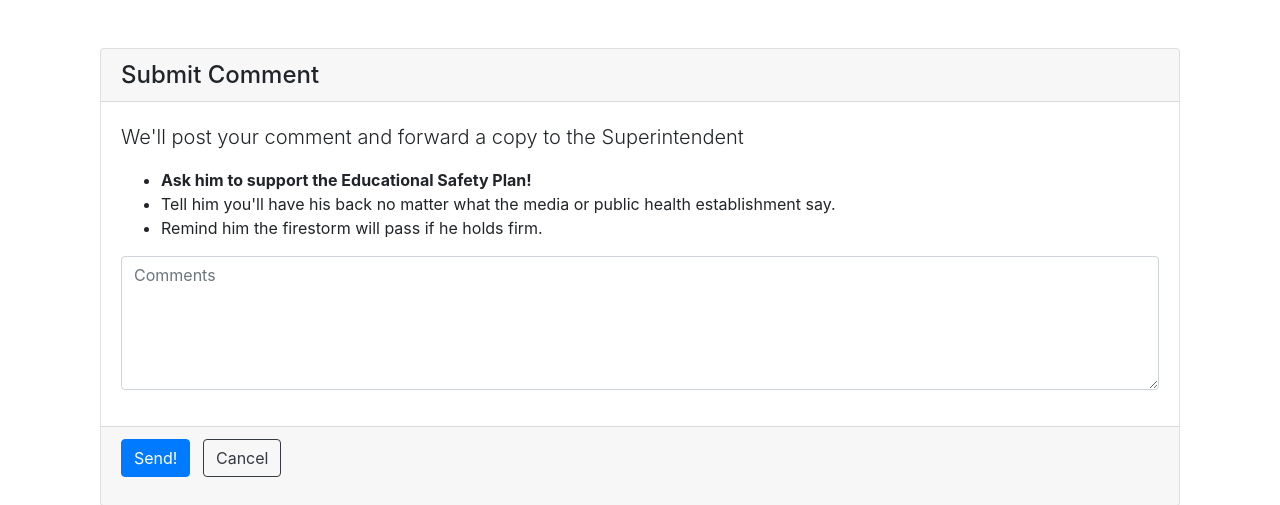
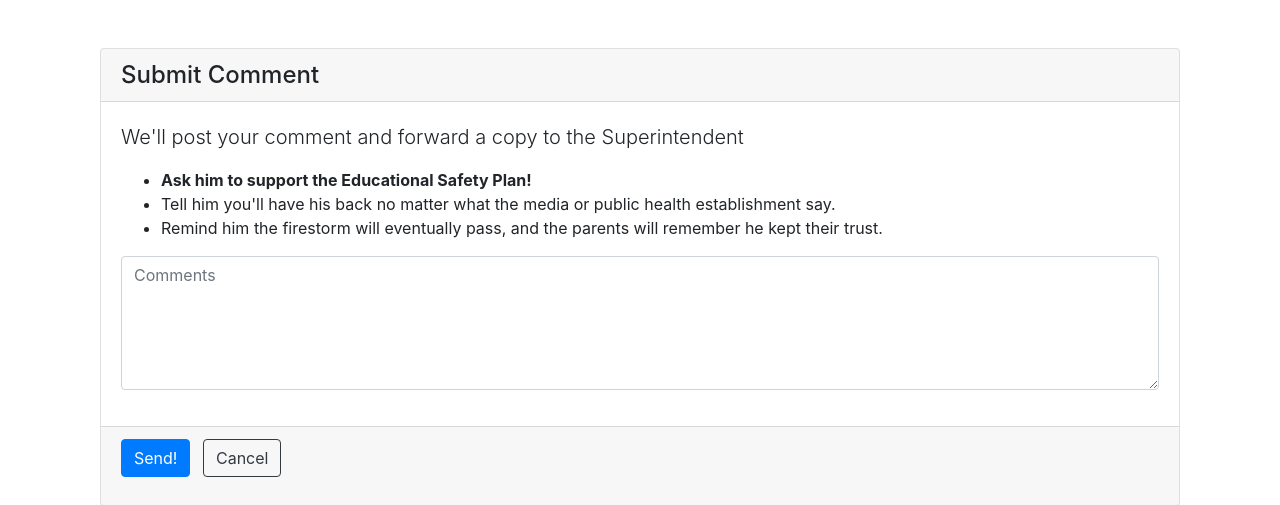
Before and after one commit to dbinetti/wapa, a Django app: template project/app/templates/app/pages/comments.html in a window 1280 px wide. Shown: the part 76-581 px from the top of the page. Run offline with Django 3.2, Linux system fonts and the light colour scheme; the template is opened without the code that fills it: values that come from a table or form of the project are taken from there, others are empty; tables that the repository leaves empty hold one stand-in row (values such as "Sample post"); some libraries are stand-ins or nearby versions.

Commit message:
Update comments.html

```diff
--- a/project/app/templates/app/pages/comments.html
+++ b/project/app/templates/app/pages/comments.html
@@ -175,7 +175,7 @@
               <ul class='list-styled'>
                 <li><strong>Ask him to support the Educational Safety Plan!</strong></li>
                 <li>Tell him you'll have his back no matter what the media or public health establishment say.</li>
-                <li>Remind him the firestorm will pass if he holds firm.</li>
+                <li>Remind him the firestorm will eventually pass, and the parents will remember he kept their trust.</li>
               </ul>
             </div>
             <div class='card-text'>
```
